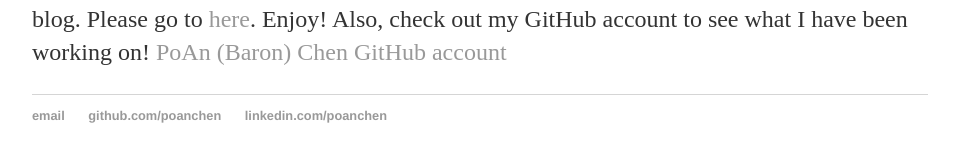
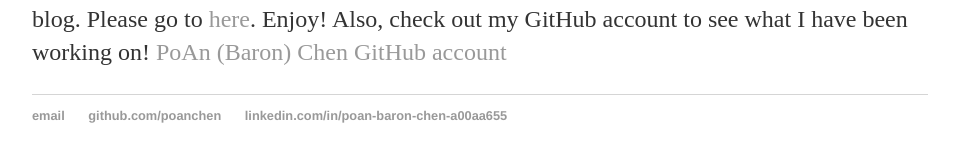
Before and after one commit to poanchen/poanchen.github.io, a Jekyll site: the page built from index.html, in a window 1280 px wide. Shown: the part 451-613 px from the top of the page, without its empty margins (160-1119 px from the left). Built offline with Jekyll 4.4.1, drawn with Linux system fonts in a browser that asks for light colours; nearby versions of some CDN libraries.

Commit message:
updated footer

```diff
--- a/_layouts/default.html
+++ b/_layouts/default.html
@@ -24,7 +24,7 @@
   <ul>
     <li><a href="mailto:chen.baron@hotmail.com">email</a></li>
     <li><a href="https://github.com/poanchen">github.com/poanchen</a></li>
-    <li><a href="https://www.linkedin.com/in/poan-baron-chen-a00aa655">linkedin.com/poanchen</a></li>
+    <li><a href="https://www.linkedin.com/in/poan-baron-chen-a00aa655">linkedin.com/in/poan-baron-chen-a00aa655</a></li>
   </ul>
   </footer>
   <script src="//cdnjs.cloudflare.com/ajax/libs/highlight.js/9.7.0/highlight.min.js"></script>
```
